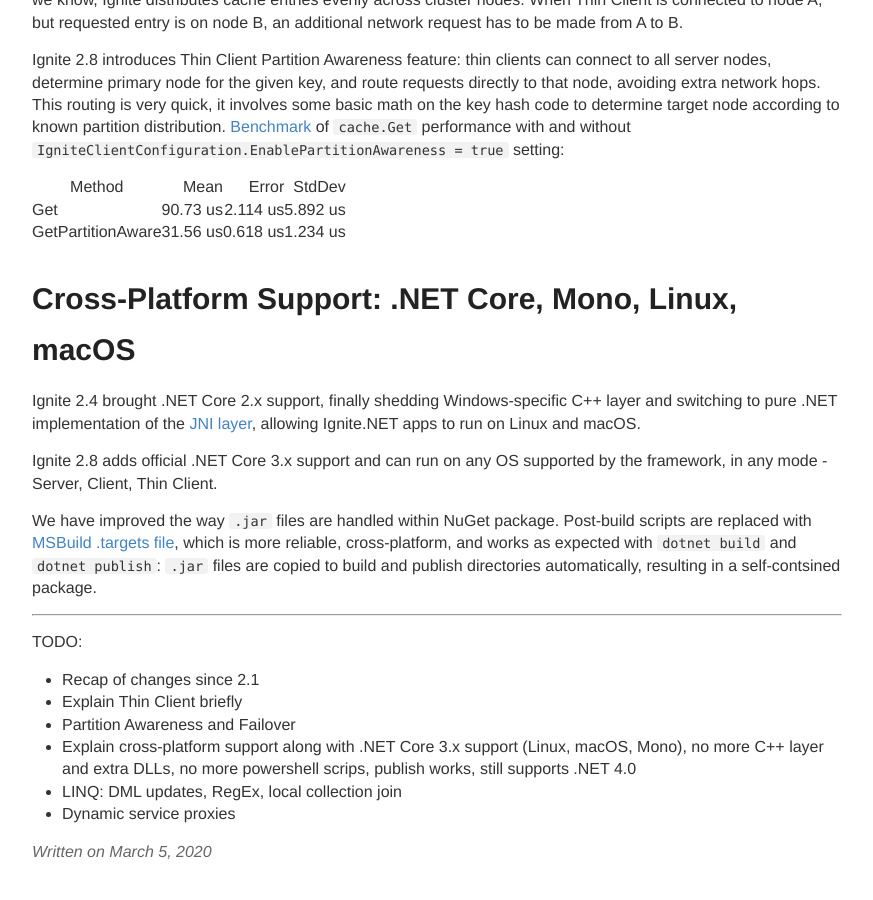
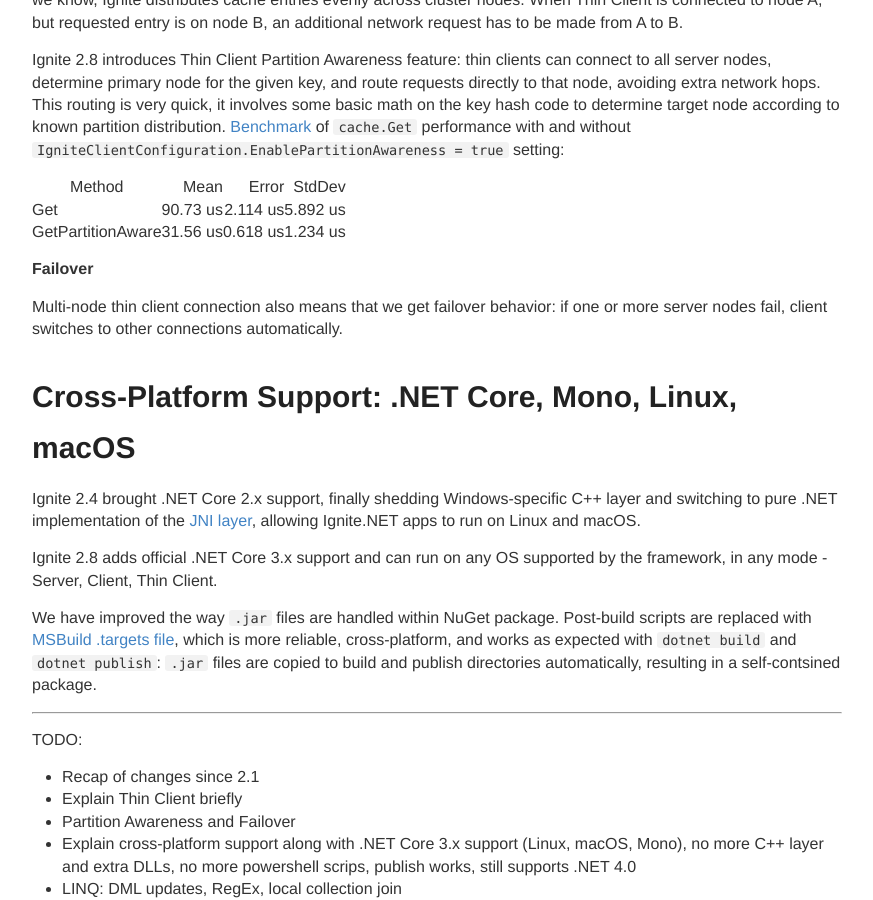
Before and after one commit to ptupitsyn/ptupitsyn.github.io, a Jekyll site: the page built from _posts/2020-03-05-Whats-New-In-Ignite-Net-2.8.md, in a window 1280 px wide and 900 px high, scrolled down 945 px. Shown: the whole window, without its empty margins (203-1076 px from the left). Built offline with Jekyll 4.4.1, drawn with Linux system fonts in a browser that asks for light colours; comment, search, counter and statistics services are not loaded.

Commit message:
failover

```diff
--- a/_posts/2020-03-05-Whats-New-In-Ignite-Net-2.8.md
+++ b/_posts/2020-03-05-Whats-New-In-Ignite-Net-2.8.md
@@ -38,6 +38,10 @@
 |               Get | 90.73 us | 2.114 us | 5.892 us |
 | GetPartitionAware | 31.56 us | 0.618 us | 1.234 us |
 
+**Failover**
+
+Multi-node thin client connection also means that we get failover behavior: if one or more server nodes fail, client switches to other connections automatically.
+
 
 # Cross-Platform Support: .NET Core, Mono, Linux, macOS
 
```
